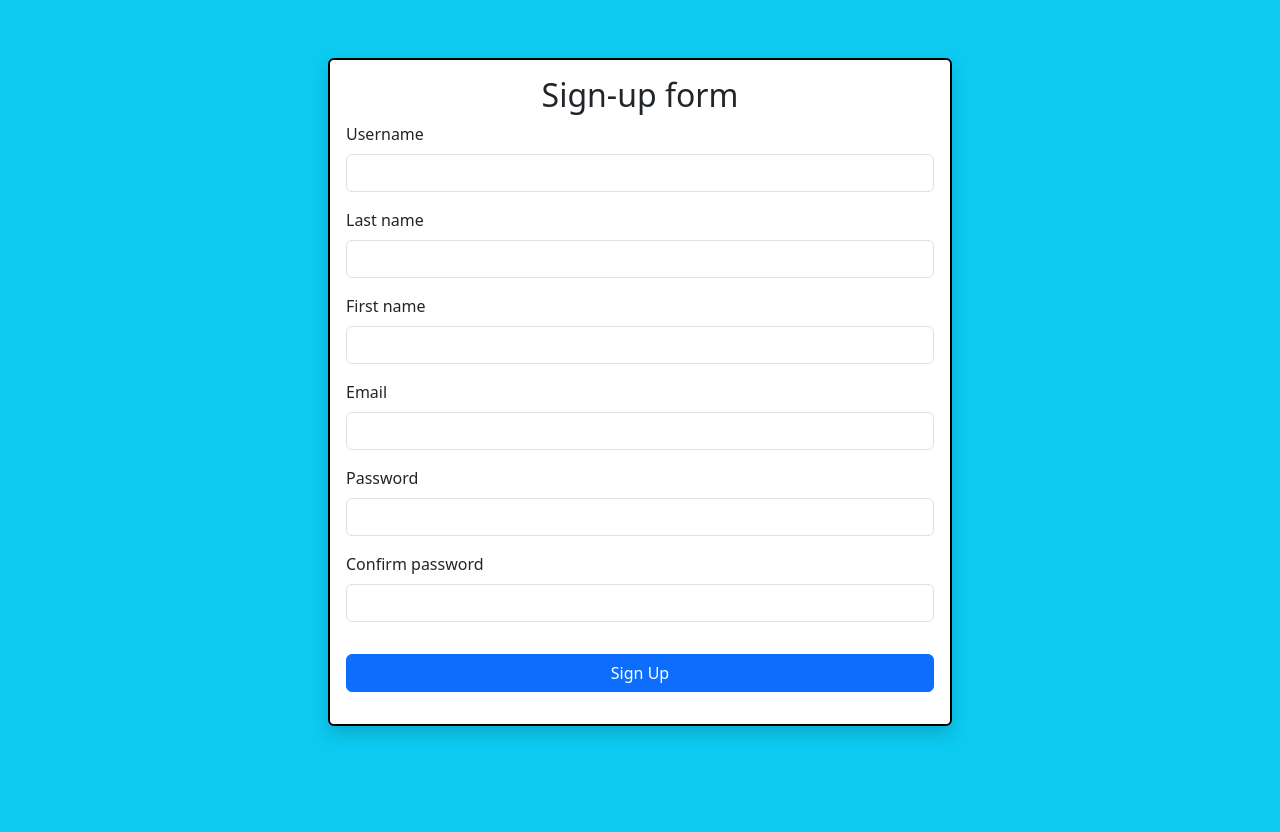
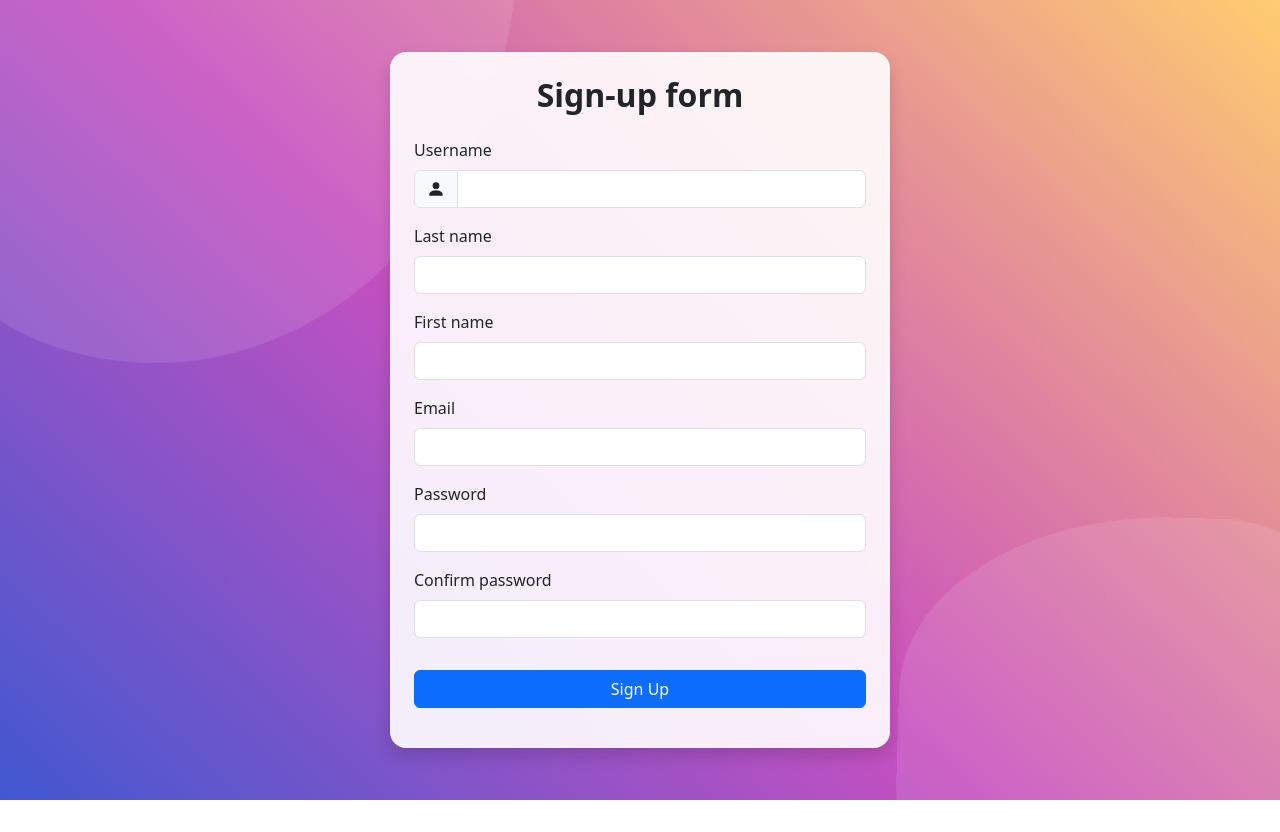
Before and after one commit to Edmondbrn/react_project, a React (Create React App) app in the folder frontend/: page /signin in a window 1280 px wide. After the commit the page ends 800 px from the top, so only its background shows below. Built offline with nearby package versions, Linux system fonts and the light colour scheme; no server answers.

Commit message:
Refactor signin page with login components

```diff
--- a/frontend/src/features/login/components/LoginForm.jsx
+++ b/frontend/src/features/login/components/LoginForm.jsx
@@ -5,6 +5,7 @@ import useLoginForm from "../hooks/useLoginForm";
 import { BsEye, BsEyeSlash, BsFillPersonFill } from "react-icons/bs";
 import Href from "../../../shared/ui/components/Href";
 import GradientBackground from "../../../shared/ui/components/GradientBackground";
+import ErrorAlert from "../../../shared/ui/components/ErrorAlert";
 
 function LoginForm() {
     const {formData, changeHandler, errors, handleSubmit, isLoading} = useLoginForm();
@@ -26,10 +27,9 @@ return (
                 <h2 className="text-center mb-4 fw-bold" style={{color: "#333"}}>Welcome Back</h2>
 
                 {errors.api &&
-                        <div className="alert alert-danger py-2 mb-4 rounded-3 shadow-sm">
-                            {errors.api}
-                        </div>
+                    <ErrorAlert errorMessage={errors.api}/>
                 }
+
                 {/* Login form username + password and button */}
                 <form onSubmit={handleSubmit}>
                     <FormField
--- a/frontend/src/features/signin/components/SigninForm.jsx
+++ b/frontend/src/features/signin/components/SigninForm.jsx
@@ -1,5 +1,10 @@
+import ErrorAlert from "../../../shared/ui/components/ErrorAlert";
 import FormField from "../../../shared/ui/components/FormField";
+import GradientBackground from "../../../shared/ui/components/GradientBackground";
 import useSigninForm from "../hooks/useSigninForm"
+import SuccessAlert from "../../../shared/ui/components/SuccessAlert";
+import { BsEye, BsEyeSlash, BsFillPersonFill } from "react-icons/bs";
+
 
 /**
  * Function that will create the signin form for the signin page
@@ -10,12 +15,23 @@ function SigninForm() {
     const {formData, changeHandler, errors, success, handleSubmit} = useSigninForm();
 
     return (
-        <div className='p-3 bg-info'>
-            <div className='d-flex justify-content-center align-items-center min-vh-100'>
-                <div className='container border border-2 border-black rounded w-50 p-3 shadow p-3 mb-5 bg-body'>
-                    <h2 className='text-center'>Sign-up form</h2>
-                    {success && <div className="alert alert-success">Account created!</div>}
-                    {errors.api && <div className="alert alert-danger">{errors.api}</div>}
+        <GradientBackground>
+
+            <div className="card shadow p-4 rounded-4"
+                style={{
+                    maxWidth: "500px",
+                    width: "100%",
+                    border: "none",
+                    transition: "all 0.3s ease",
+                    backdropFilter: "blur(10px)",
+                    background: "rgba(255, 255, 255, 0.9)",
+                    zIndex: 1
+                }}>
+
+                <h2 className='text-center mb-4 fw-bold'>Sign-up form</h2>
+
+                {success && <SuccessAlert successMessage = "Account created!"/> }
+                {errors.api && <ErrorAlert errorMessage = {errors.api}/>}
 
                 <form onSubmit={handleSubmit}>
 
@@ -26,6 +42,7 @@ function SigninForm() {
                         value={formData.username}
                         onChange={changeHandler}
                         error={errors.username}
+                        icon={<BsFillPersonFill size={18} />}
                     />
 
                     <FormField
@@ -76,8 +93,8 @@ function SigninForm() {
                     <button type="submit" className='btn btn-primary my-3 w-100'>Sign Up</button>
                 </form>
             </div>
-            </div>
-        </div>
+
+        </GradientBackground>
     );
 }
 
--- /dev/null
+++ b/frontend/src/shared/ui/components/ErrorAlert.jsx
@@ -0,0 +1,15 @@
+
+/**
+ * Component to display an error alert with corresponding error message
+ * @param {Object} param0
+ * @returns
+ */
+function ErrorAlert({errorMessage}) {
+    return (
+        <div className="alert alert-danger py-2 mb-4 rounded-3 shadow-sm">
+            {errorMessage}
+        </div>
+    )
+}
+
+export default ErrorAlert;
--- /dev/null
+++ b/frontend/src/shared/ui/components/SuccessAlert.jsx
@@ -0,0 +1,15 @@
+
+/**
+ * Component to display a success alert with corresponding sucess message
+ * @param {Object} param0
+ * @returns
+ */
+function SuccessAlert({successMessage}) {
+    return (
+        <div className="alert alert-success py-2 mb-4 rounded-3 shadow-sm">
+            {successMessage}
+        </div>
+    )
+}
+
+export default SuccessAlert;
```
Lines whose indentation alone changed are shown as unchanged.
